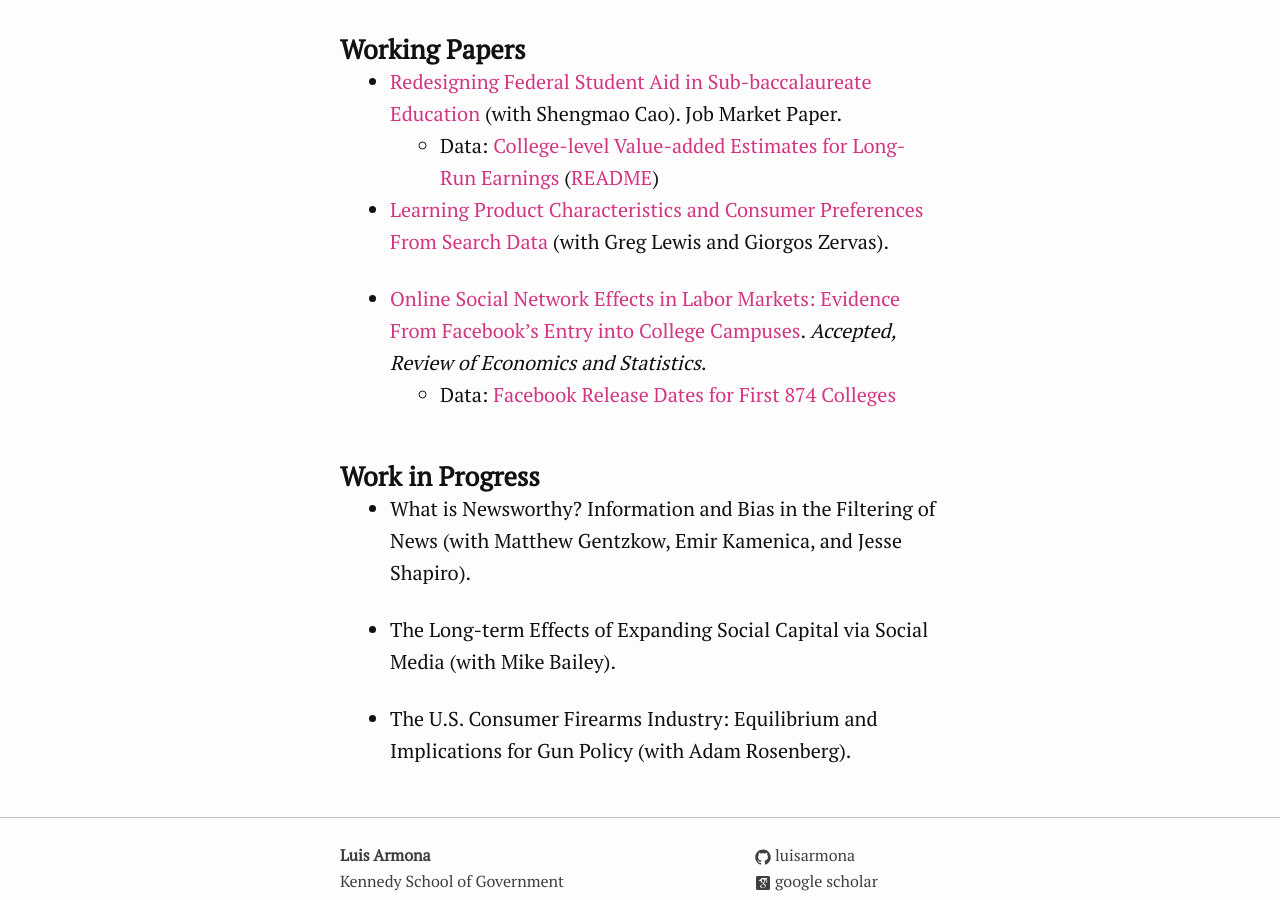
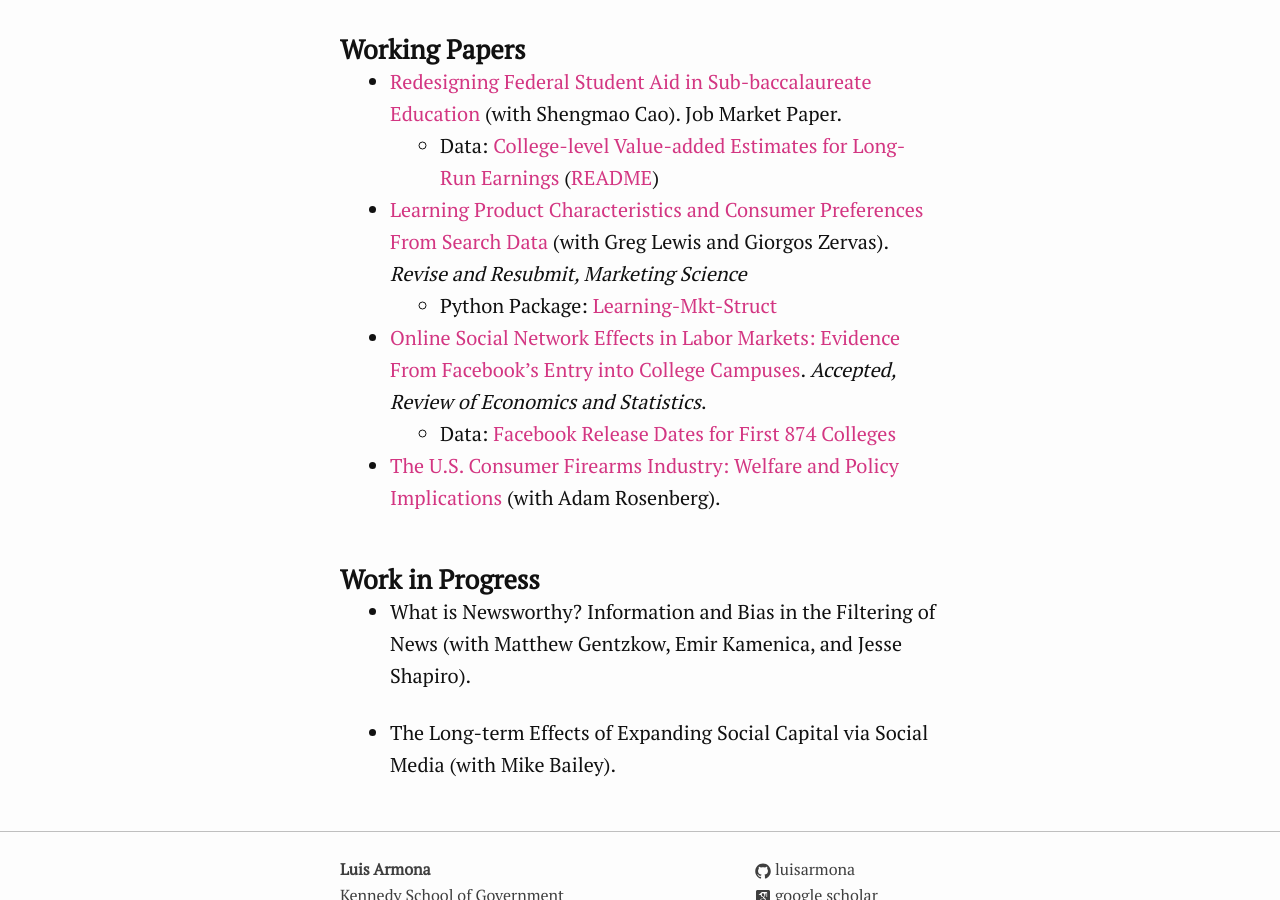
Before and after one commit to luisarmona/luisarmona.github.io, a Jekyll site: the page built from Research.markdown, in a window 1280 px wide and 900 px high, scrolled down 599 px. Built offline with Jekyll 4.4.1, drawn with Linux system fonts in a browser that asks for light colours.

Commit message:
added link for guns + python pkg for softchars

```diff
--- a/Research.markdown
+++ b/Research.markdown
@@ -18,10 +18,13 @@ permalink: /research/
 
 - [Redesigning Federal Student Aid in Sub-baccalaureate Education](https://papers.ssrn.com/sol3/papers.cfm?abstract_id=4300755) (with Shengmao Cao). Job Market Paper.
 	- Data: [College-level Value-added Estimates for Long-Run Earnings](VA_ests.csv) ([README](VA_readme.txt))
-- [Learning Product Characteristics and Consumer Preferences From Search Data](https://papers.ssrn.com/sol3/papers.cfm?abstract_id=3858377) (with Greg Lewis and Giorgos Zervas).
-
+- [Learning Product Characteristics and Consumer Preferences From Search Data](https://papers.ssrn.com/sol3/papers.cfm?abstract_id=3858377) (with Greg Lewis and Giorgos Zervas). _Revise and Resubmit, Marketing Science_
+	- Python Package: [Learning-Mkt-Struct](https://github.com/luisarmona/learning-mkt-struct)
 - [Online Social Network Effects in Labor Markets: Evidence From Facebook's Entry into College Campuses](https://papers.ssrn.com/sol3/papers.cfm?abstract_id=3381938). _Accepted, Review of Economics and Statistics_.
 	- Data: [Facebook Release Dates for First 874 Colleges](FB_introduction_dates_augmented.csv)
+
+- [The U.S. Consumer Firearms Industry: Welfare and Policy Implications](https://conference.nber.org/conf_papers/f193020.pdf) (with Adam Rosenberg).
+
 
 ### Work in Progress
 
@@ -29,5 +32,3 @@ permalink: /research/
 - What is Newsworthy? Information and Bias in the Filtering of News (with Matthew Gentzkow, Emir Kamenica, and Jesse Shapiro).
 
 - The Long-term Effects of Expanding Social Capital via Social Media (with Mike Bailey).
-
-- The U.S. Consumer Firearms Industry: Equilibrium and Implications for Gun Policy (with Adam Rosenberg).
```
